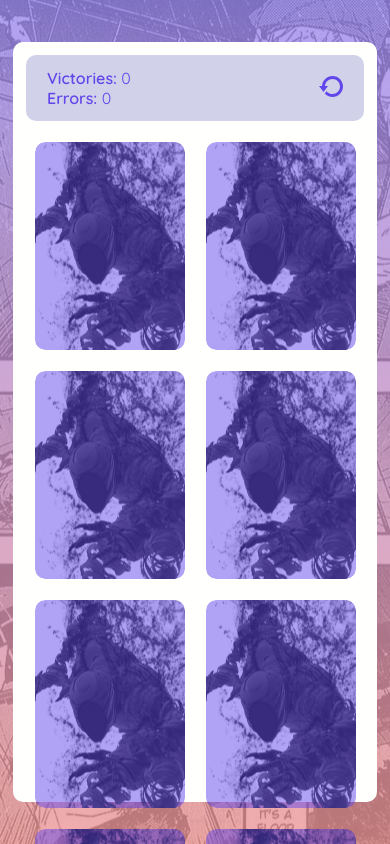
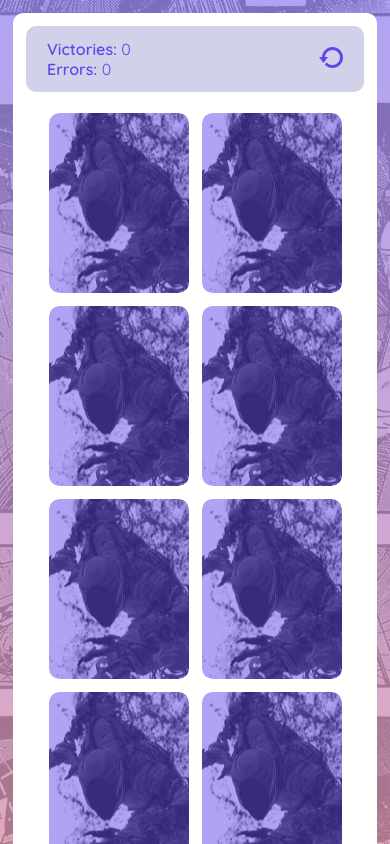
Before and after one commit to henriqueluiz/memory-game-angular, an Angular app: page /play in a window 390 px wide. Shown: the top 844 px of the page. Built offline with nearby package versions, Linux system fonts and the light colour scheme.

Commit message:
fix mobile

```diff
--- a/src/app/layouts/footer/footer.component.scss
+++ b/src/app/layouts/footer/footer.component.scss
@@ -5,6 +5,7 @@
   justify-content: center;
   align-items: center;
   color: $primary;
+  margin-top: $spacing-xxl;
 
   &__author-name {
     margin-right: $spacing-md;
--- a/src/app/layouts/with-background/with-background.component.scss
+++ b/src/app/layouts/with-background/with-background.component.scss
@@ -5,7 +5,7 @@ $opacity-background: 0.7;
 .game {
   position: relative;
   width: 100vw;
-  height: 100vh;
+  min-height: 100vh;
   display: flex;
   justify-content: center;
   align-items: center;
@@ -33,7 +33,7 @@ $opacity-background: 0.7;
     z-index: 1;
     width: 100%;
     max-width: 90rem;
-    height: 90vh;
+    min-height: 90vh;
     background-color: $white;
     border-radius: $border-radius-md;
     padding: $spacing-lg;
--- a/src/app/pages/game/game.component.scss
+++ b/src/app/pages/game/game.component.scss
@@ -49,3 +49,14 @@
     }
   }
 }
+
+@media (max-width: 60rem) {
+  .cards {
+    gap: $spacing-lg;
+  }
+
+  .cards__item {
+    width: 14rem;
+    height: 18rem;
+  }
+}
```
